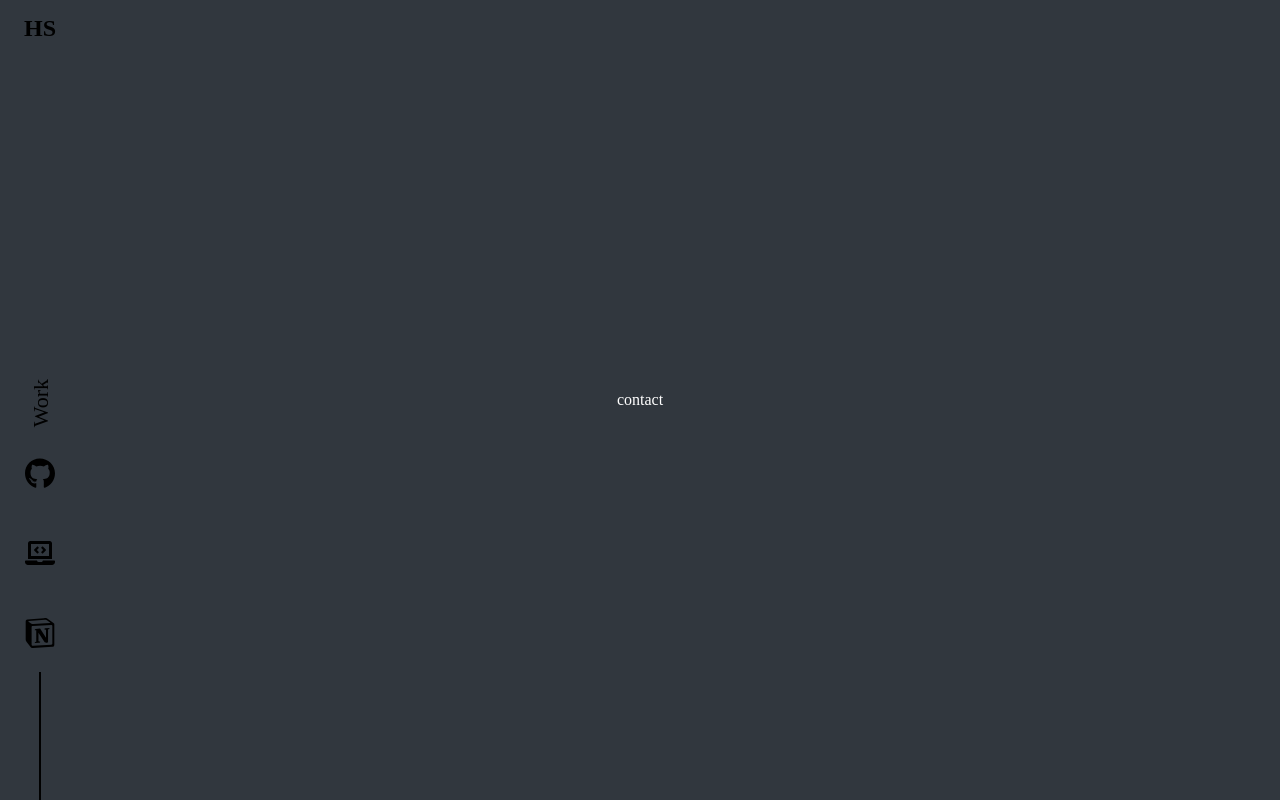
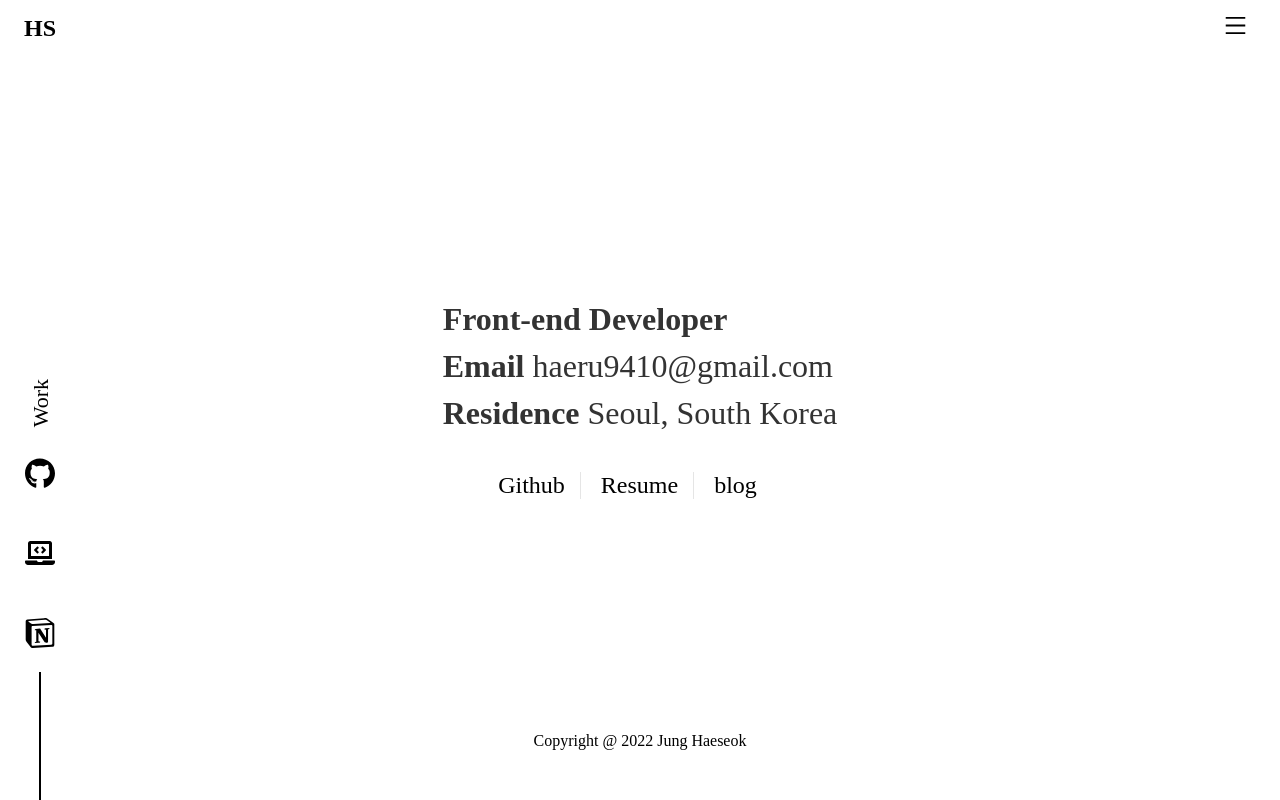
Before and after one commit to slobbie/portfolio-WebSite, a React (Create React App) app: page /contact in a window 1280 px wide. Built offline with nearby package versions, Linux system fonts and the light colour scheme.

Commit message:
:sparkles: Feat contact page 구현

```diff
--- a/src/components/Home/Intro.tsx
+++ b/src/components/Home/Intro.tsx
@@ -6,6 +6,7 @@ import { motion } from 'framer-motion';
 
 const Intro = () => {
   return (
+    <>
       <Box
         initial={{ height: 0 }}
         animate={{ height: '55vh' }}
@@ -32,6 +33,7 @@ const Intro = () => {
           </motion.div>
         </SubBox>
       </Box>
+    </>
   );
 };
 
--- a/src/components/nav/IconComponent.tsx
+++ b/src/components/nav/IconComponent.tsx
@@ -15,7 +15,6 @@ const IconComponent = () => {
   return (
     <>
       <Container>
-        {/* <Work>work</Work> */}
         <Button
           onClick={() => window.open('https://github.com/slobbie', '_blank')}
           initial={{ scale: 0 }}
--- a/src/layout/Header.tsx
+++ b/src/layout/Header.tsx
@@ -65,11 +65,11 @@ const Header = () => {
           <Link to='/work'>
             <Text click={+click}>Work</Text>
           </Link>
-          <Link to='/work'>
+          {/* <Link to='/work'>
             <IconArrow click={+click} onClick={() => onWork()}>
               <MdDoubleArrow className='arrow' />
             </IconArrow>
-          </Link>
+          </Link> */}
         </Work>
         <IconComponent />
       </Content>
@@ -140,10 +140,32 @@ const Work = styled(motion.div)<Workprops>`
   } */
 `;
 
+const TextAni = keyframes`
+  0%{
+   font-size: 32px;
+  }
+  20%{
+    font-size: 36px;
+  }
+  40%{
+    font-size: 38px;
+  }
+  60%{
+    font-size: 40px;
+  }
+  80%{
+    font-size: 36px;
+  }
+  100%{
+    font-size: 32px;
+  }
+`;
+
 const Text = styled.div<ClickProps>`
-  margin-left: ${(props) => (props.click ? '50px' : '0')};
+  margin-left: ${(props) => (props.click ? '30px' : '0')};
   color: ${(props) => (props.click ? Colors.white : Colors.black)};
   cursor: pointer;
+  animation: ${(props) => props.click && TextAni} 2s linear infinite;
 `;
 
 const animate = keyframes`
--- a/src/page/Contact.tsx
+++ b/src/page/Contact.tsx
@@ -1,7 +1,169 @@
 import React from 'react';
+import styled from 'styled-components';
+import { Colors } from '../Styled/Colors';
+import { motion } from 'framer-motion';
+import { AiOutlineMenu, AiOutlineClose } from 'react-icons/ai';
+import { useRecoilState } from 'recoil';
+import { ToggleValue } from '../atom';
 
 const Contact = () => {
-  return <div>contact</div>;
+  const [active, setActive] = useRecoilState(ToggleValue);
+  const onToggle = () => {
+    setActive(!active);
+  };
+
+  return (
+    <Section
+      initial={{ y: 10000 }}
+      animate={{ y: 0 }}
+      transition={{ type: 'tween', duration: 1 }}
+    >
+      <Toggle onClick={() => onToggle()}>
+        {active ? (
+          <AiOutlineClose className='closeIcon' />
+        ) : (
+          <AiOutlineMenu className='menuIcon' />
+        )}
+      </Toggle>
+      <Box>
+        <TextBox
+          initial={{ opacity: 0, scale: 0 }}
+          animate={{ opacity: 1, scale: [0, 1.2, 1] }}
+          transition={{ type: 'tween', duration: 1, delay: 1 }}
+        >
+          <BigText>Front-end Developer</BigText>
+          <BigText>
+            Email <SmallText>haeru9410@gmail.com</SmallText>
+          </BigText>
+          <BigText>
+            Residence <SmallText>Seoul, South Korea</SmallText>
+          </BigText>
+        </TextBox>
+        <Linkbar
+          initial={{ opacity: 0 }}
+          animate={{ opacity: 1 }}
+          transition={{ duration: 1, delay: 1.2 }}
+        >
+          <Li
+            onClick={() => window.open('https://github.com/slobbie', '_blank')}
+            initial={{ scale: 0 }}
+            animate={{ scale: [0, 1, 1.1, 1] }}
+            transition={{ type: 'spring', duration: 1, delay: 1.4 }}
+          >
+            Github
+          </Li>
+          <Li
+            onClick={() =>
+              window.open(
+                'https://bolder-frog-020.notion.site/a49391de51514d79bcf02316acc4deff',
+                '_blank'
+              )
+            }
+            initial={{ scale: 0 }}
+            animate={{ scale: [0, 1, 1.1, 1] }}
+            transition={{ type: 'spring', duration: 1, delay: 1.6 }}
+          >
+            Resume
+          </Li>
+          <Li
+            onClick={() => window.open('https://velog.io/@slobber', '_blank')}
+            initial={{ scale: 0 }}
+            animate={{ scale: [0, 1, 1.1, 1] }}
+            transition={{ type: 'spring', duration: 1, delay: 1.8 }}
+          >
+            blog
+          </Li>
+        </Linkbar>
+      </Box>
+      <Copyright>Copyright @ 2022 Jung Haeseok</Copyright>
+    </Section>
+  );
 };
 
 export default Contact;
+
+const Section = styled(motion.section)`
+  background-color: ${Colors.white};
+  width: 100%;
+  height: 100vh;
+  display: flex;
+  flex-direction: column;
+  align-items: center;
+  justify-content: center;
+`;
+
+const Box = styled.div`
+  color: ${Colors.black};
+  max-width: 800px;
+  width: 100%;
+  max-height: 500px;
+  height: 100%;
+  display: flex;
+  flex-direction: column;
+  justify-content: center;
+  align-items: center;
+`;
+
+const TextBox = styled(motion.div)`
+  display: flex;
+  flex-direction: column;
+`;
+
+const BigText = styled.span`
+  font-size: 2rem;
+  font-weight: 600;
+  margin-bottom: 10px;
+  color: #333;
+`;
+const SmallText = styled.span`
+  font-weight: 300;
+`;
+
+const Linkbar = styled(motion.ul)`
+  display: flex;
+  margin-top: 30px;
+`;
+
+const Li = styled(motion.li)`
+  margin: 0 10px;
+  font-size: 1.5rem;
+  &:hover {
+    color: ${Colors.yellow};
+  }
+  border-right: 1px solid rgba(204, 204, 204, 0.5);
+  padding-right: 15px;
+  &:nth-child(1) {
+    margin-left: 0;
+  }
+  &:nth-child(3) {
+    border: none;
+  }
+`;
+
+const Copyright = styled.div`
+  color: ${Colors.black};
+  position: absolute;
+  bottom: 50px;
+`;
+
+const Toggle = styled.div`
+  width: 40px;
+  height: 40px;
+  display: flex;
+  align-items: center;
+  justify-content: center;
+  font-size: 2rem;
+  cursor: pointer;
+  position: absolute;
+  top: 0;
+  right: 0;
+  margin: 5px;
+  margin-right: 25px;
+  .menuIcon,
+  .closeIcon {
+    transition: 0.3s ease-in-out;
+    width: 25px;
+    height: 25px;
+    fill: ${Colors.black};
+  }
+`;
--- a/src/page/Home.tsx
+++ b/src/page/Home.tsx
@@ -19,9 +19,8 @@ const Home = () => {
   useEffect(() => {
     setWork(false);
     setClick(false);
-    console.log('Home');
   }, []);
-  console.log(work);
+
   return (
     <Section>
       <DarkDiv click={+click} />
--- a/src/page/Work.tsx
+++ b/src/page/Work.tsx
@@ -29,14 +29,14 @@ const Work = () => {
       stack: ['React', 'JS', 'Style-Component'],
       Info: '상영중인 영화 및 TV SHOW 를 알수있는 페이지',
       projectImg: `${Me}`,
-      visit: 'https://slobbie.github.io/React-canvas/',
+      visit: 'https://slobbie.github.io/Movieflix',
       TitleColor: 'red',
       notionLink: '',
-      githubLink: '',
+      githubLink: 'https://github.com/slobbie/Movieflix',
     },
     {
       id: 3,
-      title: 'Kanban board',
+      title: 'Tem-Sellbar',
       stack: ['React', 'JS', 'Style-Component'],
       Info: 'Todo 관리 앱',
       projectImg: `${Netflix}`,
@@ -54,18 +54,18 @@ const Work = () => {
       visit: 'https://slobbie.github.io/React-canvas/',
       TitleColor: '#1E5DF7',
       notionLink: '',
-      githubLink: '',
+      githubLink: 'https://github.com/slobbie/React-canvas',
     },
     {
       id: 5,
       title: 'CATCHER-UIKIT',
       stack: ['React', 'JS', 'Style-Component'],
-      Info: 'SIDE-PROJECT에서 사용되는 UIKit',
+      Info: 'SIDE-PROJECT에서 사용되는 UIKit 제작',
       projectImg: `${Netflix}`,
       visit: 'https://slobbie.github.io/React-canvas/',
       TitleColor: '#97511E',
       notionLink: '',
-      githubLink: '',
+      githubLink: 'https://github.com/94-s/catcher-storybook',
     },
     {
       id: 6,
@@ -140,7 +140,7 @@ const Work = () => {
       </Wrapper>
       <BottomTitle>
         <BigTitle size='S' text='Scroll' bottom={0} right={10} />
-        <MdDoubleArrow className='arrow' />
+        {/* <MdDoubleArrow className='arrow' /> */}
       </BottomTitle>
     </Section>
   );
```
Lines whose indentation alone changed are shown as unchanged.
